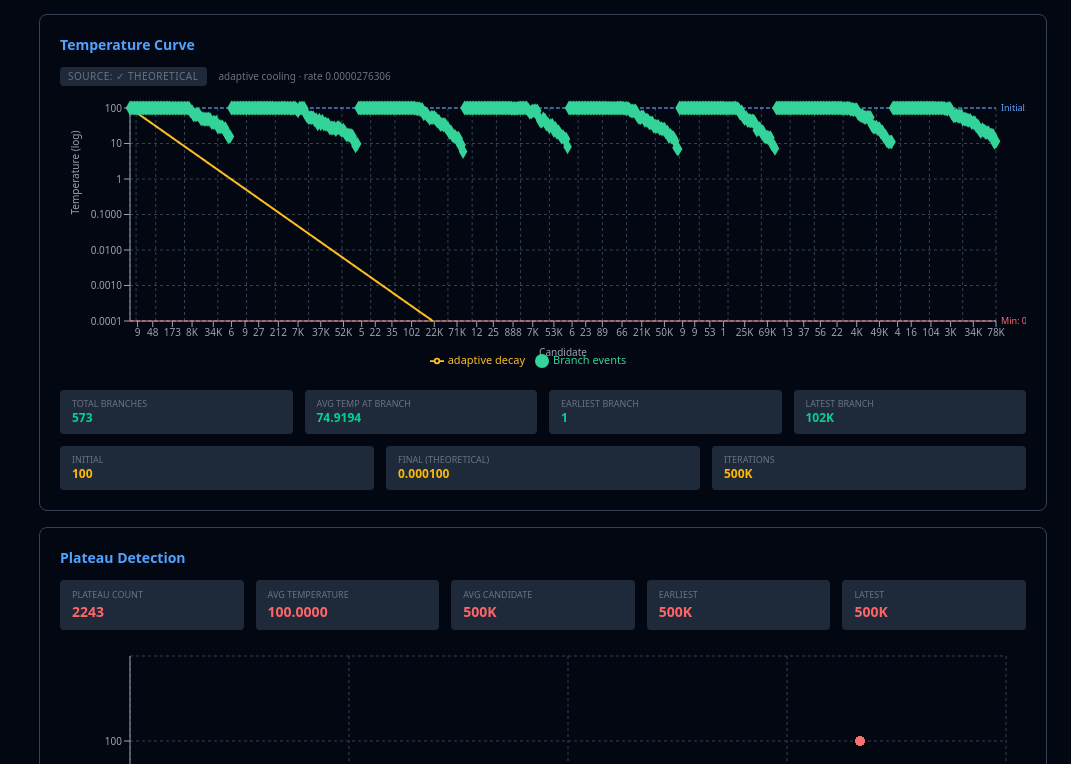
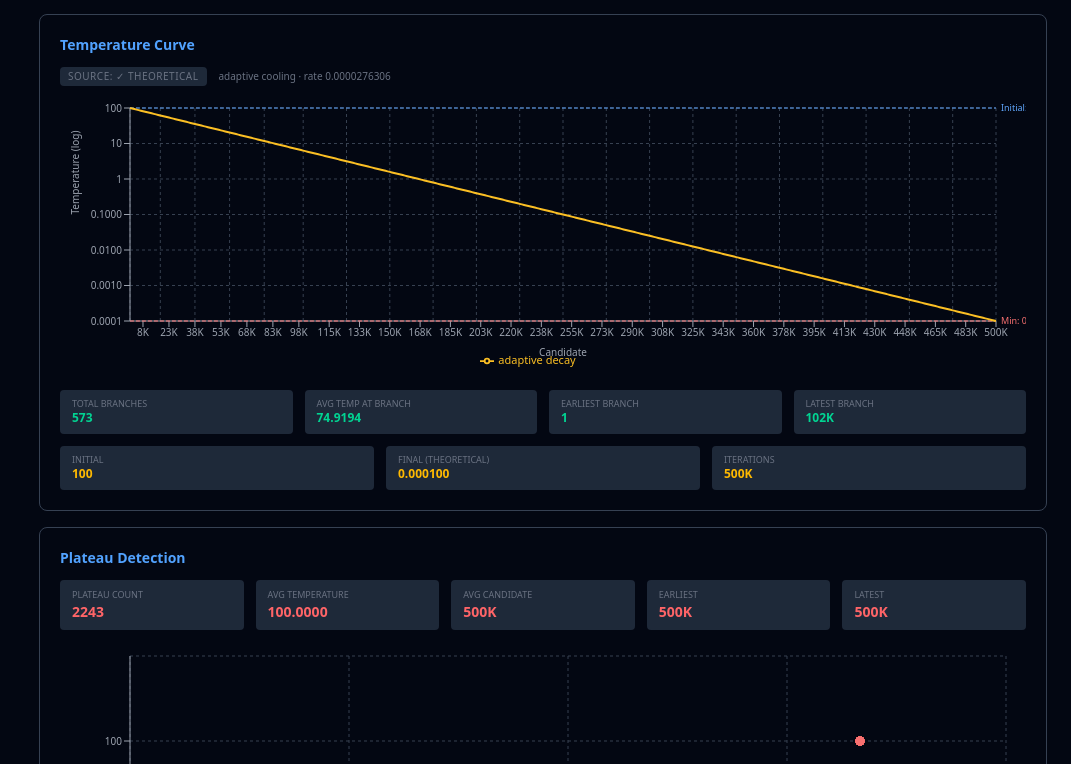
Before and after one commit to timdodgson/open-workforce-platform, a Next.js app in the folder platform/web/pfrs-lab/: page /sa in a window 1280 px wide. Shown: the part 976-1740 px from the top of the page, without its empty margins (209-1280 px from the left). Built offline with nearby package versions, Linux system fonts and the light colour scheme.

Commit message:
fix: render branch events as vertical reference lines instead of connected scatter

```diff
--- a/platform/web/pfrs-lab/src/app/sa/TemperatureCurve.tsx
+++ b/platform/web/pfrs-lab/src/app/sa/TemperatureCurve.tsx
@@ -1,5 +1,5 @@
 'use client';
-import { ComposedChart, Line, Scatter, XAxis, YAxis, Tooltip, ResponsiveContainer, CartesianGrid, Legend, ReferenceLine } from 'recharts';
+import { ComposedChart, Line, XAxis, YAxis, Tooltip, ResponsiveContainer, CartesianGrid, Legend, ReferenceLine } from 'recharts';
 import Card from '@/components/Card';
 import { BranchEvent } from '@/lib/types';
 
@@ -137,15 +137,16 @@
             dot={false}
             name={`${coolingMode} decay`}
           />
-          {branchPoints.length > 0 && (
-            <Scatter
-              data={branchPoints}
-              dataKey="temperature"
-              fill="#34d399"
-              shape="diamond"
-              name="Branch events"
+          {branchPoints.length > 0 && branchPoints.slice(0, 100).map((bp, i) => (
+            <ReferenceLine
+              key={i}
+              x={bp.candidate}
+              stroke="#34d399"
+              strokeWidth={1}
+              strokeOpacity={0.4}
+              strokeDasharray="2 2"
             />
-          )}
+          ))}
         </ComposedChart>
       </ResponsiveContainer>
 
```
